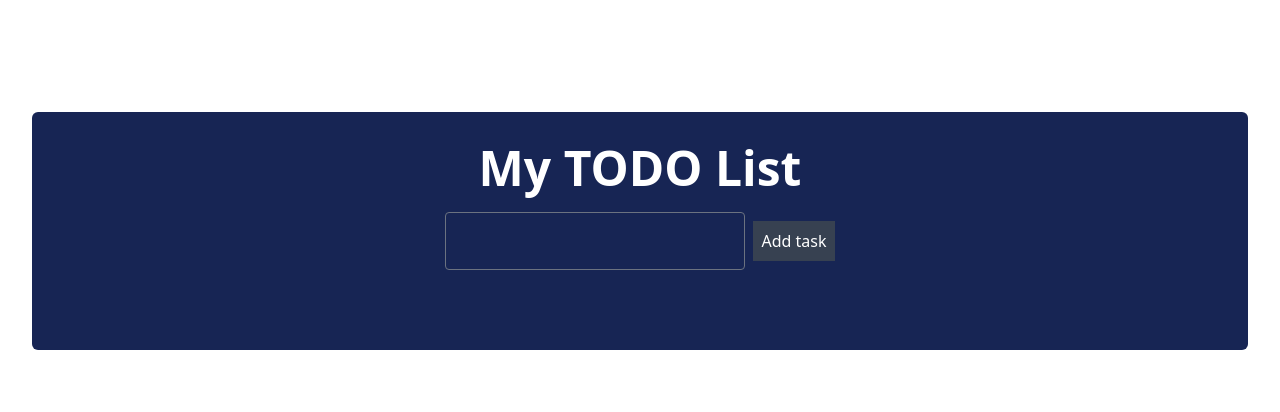
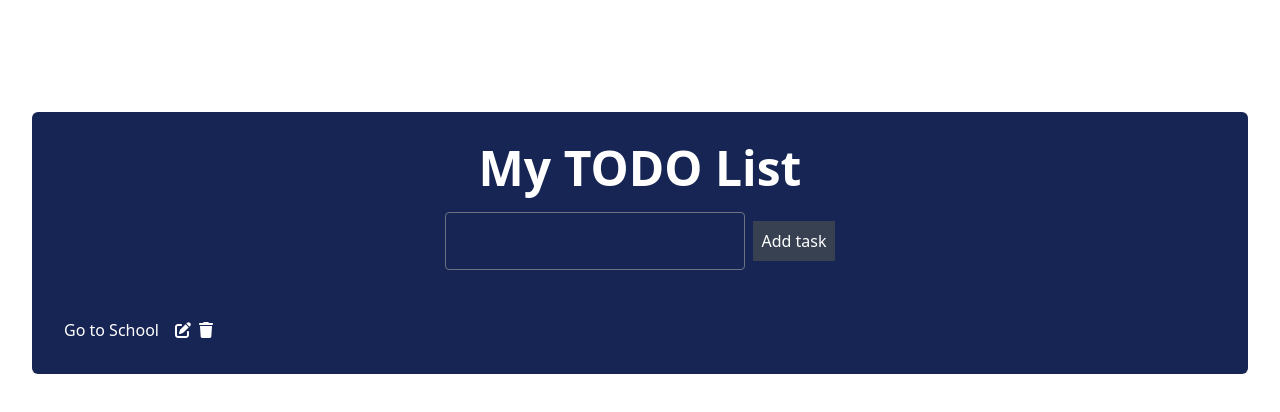
Before and after one commit to Ewesit/todo-list, a React (Vite) app: page / in a window 1280 px wide. Both pictures are taken after a click on the button "Add task". Shown: the top 412 px of the page. Built offline with nearby package versions, Linux system fonts and the light colour scheme.

Commit message:
display the todos added to the form

```diff
--- a/src/components/TodoWrapper.jsx
+++ b/src/components/TodoWrapper.jsx
@@ -1,6 +1,7 @@
 import React, {useState} from "react";
 import {TodoForm} from "./TodoForm";
 import { v4 as uuidv4 } from 'uuid';
+import Todo from "./Todo";
 uuidv4();
 
 export const TodoWrapper = ({ children }) => {
@@ -14,6 +15,10 @@ export const TodoWrapper = ({ children }) => {
         <div className="TodoWrapper container bg-blue-950 mt-20 p-8 rounded-md">
             {children}
             <TodoForm addTodo={addTodo} />
+            {todos.map(todo => (
+                <Todo key={todo.id} />
+            ))}
+            {/* <Todo /> */}
         </div>
     );
 }
--- a/src/components/todo.jsx
+++ b/src/components/todo.jsx
@@ -1,7 +1,19 @@
 import React from "react";
+import { FontAwesomeIcon } from '@fortawesome/react-fontawesome';
+import { faPenToSquare } from '@fortawesome/free-solid-svg-icons';
+import { faTrash } from '@fortawesome/free-solid-svg-icons';
 
-export const todo = () => {
+const Todo = () => {
     return(
-        <div>Todo</div>
+        <div className="todo flex items-center text-white">
+            <p className="mr-4">Go to School</p>
+            <div>
+                <FontAwesomeIcon icon={faPenToSquare} className="mr-2" />
+                <FontAwesomeIcon icon={faTrash} />
+
+            </div>
+        </div>
     )
 }
+
+export default Todo;
```
Also changed, not shown: 1 other file (tests, documents, lock files or other folders).
